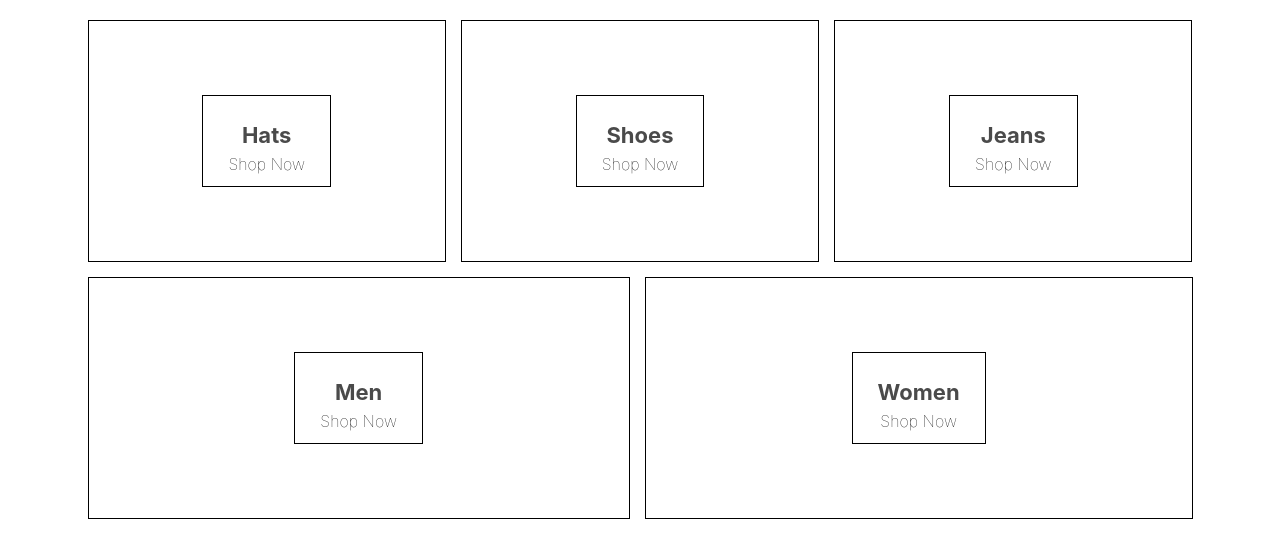
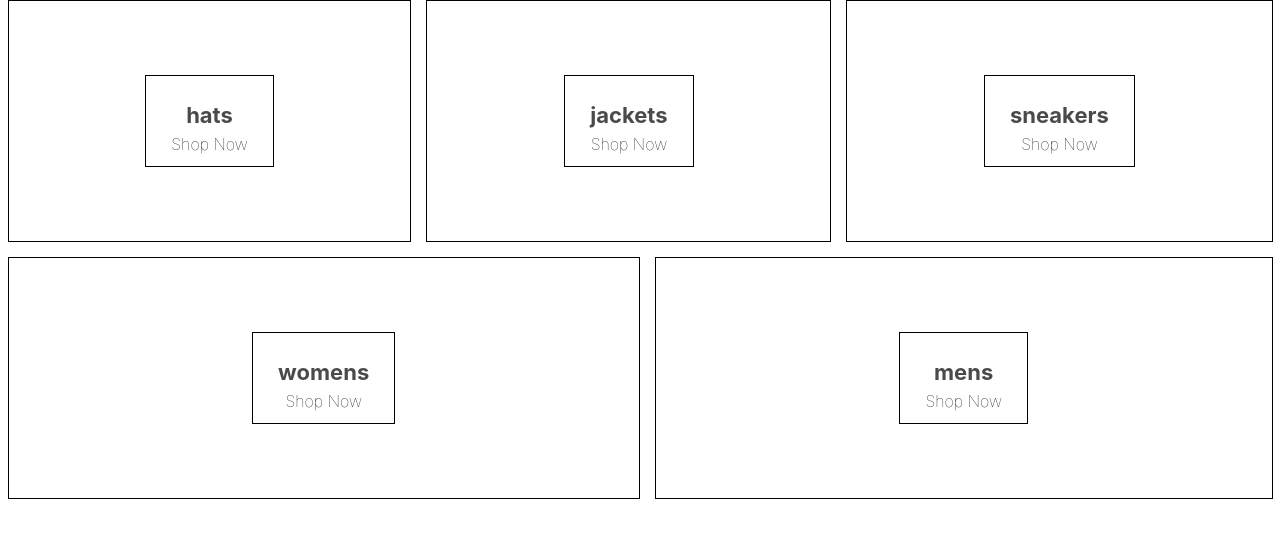
Before and after one commit to rushmedev/Prix, a React (Create React App) app: page / in a window 1280 px wide. Shown: the top 558 px of the page. Built offline with nearby package versions, Linux system fonts and the light colour scheme.

Commit message:
Properly structured all the components.

```diff
--- a/src/App.js
+++ b/src/App.js
@@ -1,12 +1,13 @@
 import React from 'react';
 //import logo from './logo.svg';
 import './App.css';
-import HomePage from './homepage.components';
+//import HomePage from './pages/homepage/homepage.components';
+import Directory from './components/directory/directory.component';
 
 function App() {
   return (
     <div>
-      <HomePage/>
+      <Directory/>
     </div>
   );
 }
--- /dev/null
+++ b/src/components/directory/directory.component.jsx
@@ -0,0 +1,60 @@
+import React from 'react';
+import MenuItem from '../menu-item/menu-item.component';
+import './directory.styles.scss';
+
+class Directory extends React.Component{
+    constructor() {
+        super();
+
+        this.state = {
+            sections : [
+                {
+                    title: 'hats',
+                    imageUrl: 'https://i.ibb.co/cvpntL1/hats.png',
+                    id: 1,
+                    linkUrl: 'shop/hats'
+                  },
+                  {
+                    title: 'jackets',
+                    imageUrl: 'https://i.ibb.co/px2tCc3/jackets.png',
+                    id: 2,
+                    linkUrl: 'shop/jackets'
+                  },
+                  {
+                    title: 'sneakers',
+                    imageUrl: 'https://i.ibb.co/0jqHpnp/sneakers.png',
+                    id: 3,
+                    linkUrl: 'shop/sneakers'
+                  },
+                  {
+                    title: 'womens',
+                    imageUrl: 'https://i.ibb.co/GCCdy8t/womens.png',
+                    size: 'large',
+                    id: 4,
+                    linkUrl: 'shop/womens'
+                  },
+                  {
+                    title: 'mens',
+                    imageUrl: 'https://i.ibb.co/R70vBrQ/men.png',
+                    size: 'large',
+                    id: 5,
+                    linkUrl: 'shop/mens'
+                  }
+            ]
+        }
+    }
+
+    render(){
+        return(
+            <div className="directory-menu">
+                {
+                    this.state.sections.map(({title,imageUrl,id})=>(
+                    <MenuItem key={id} title={title}/>
+                    ))
+                }
+            </div>
+        );
+    }
+}
+
+export default Directory;
--- /dev/null
+++ b/src/components/directory/directory.styles.scss
@@ -0,0 +1,6 @@
+.directory-menu {
+    width: 100%;
+    display: flex;
+    flex-wrap: wrap;
+    justify-content: space-between;
+  }
--- /dev/null
+++ b/src/components/menu-item/menu-item.component.jsx
@@ -0,0 +1,13 @@
+import React from 'react';
+import './menu-item.styles.scss';
+
+const MenuItem = ({title}) =>(
+    <div className="menu-item">
+        <div className="content">
+            <h1 className='title'>{title}</h1>
+            <span className='subtitle'>Shop Now</span>
+        </div>
+    </div>
+);
+
+export default MenuItem;
--- a/src/homepage.styles.scss
+++ b/src/components/menu-item/menu-item.styles.scss
@@ -1,18 +1,4 @@
-.homepage {
-    display: flex;
-    flex-direction: column;
-    align-items: center;
-    padding: 20px 80px;
-  }
-
-  .directory-menu {
-    width: 100%;
-    display: flex;
-    flex-wrap: wrap;
-    justify-content: space-between;
-  }
-
-  .menu-item {
+.menu-item {
     min-width: 30%;
     height: 240px;
     flex: 1 1 auto;
--- /dev/null
+++ b/src/pages/homepage/homepage.styles.scss
@@ -0,0 +1,6 @@
+.homepage {
+    display: flex;
+    flex-direction: column;
+    align-items: center;
+    padding: 20px 80px;
+  }
```
Also changed, not shown: src/pages/homepage/homepage.components.jsx (renamed from src/homepage.components.jsx).
